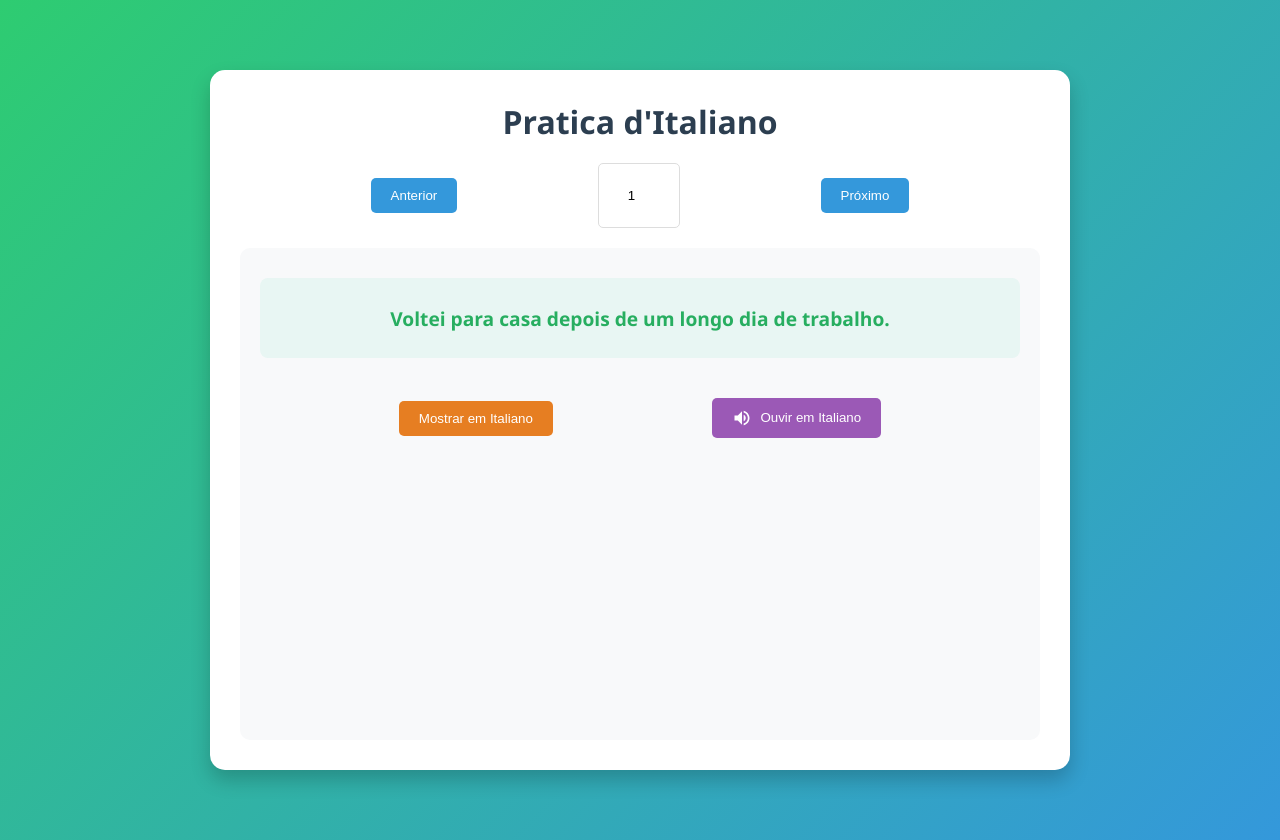
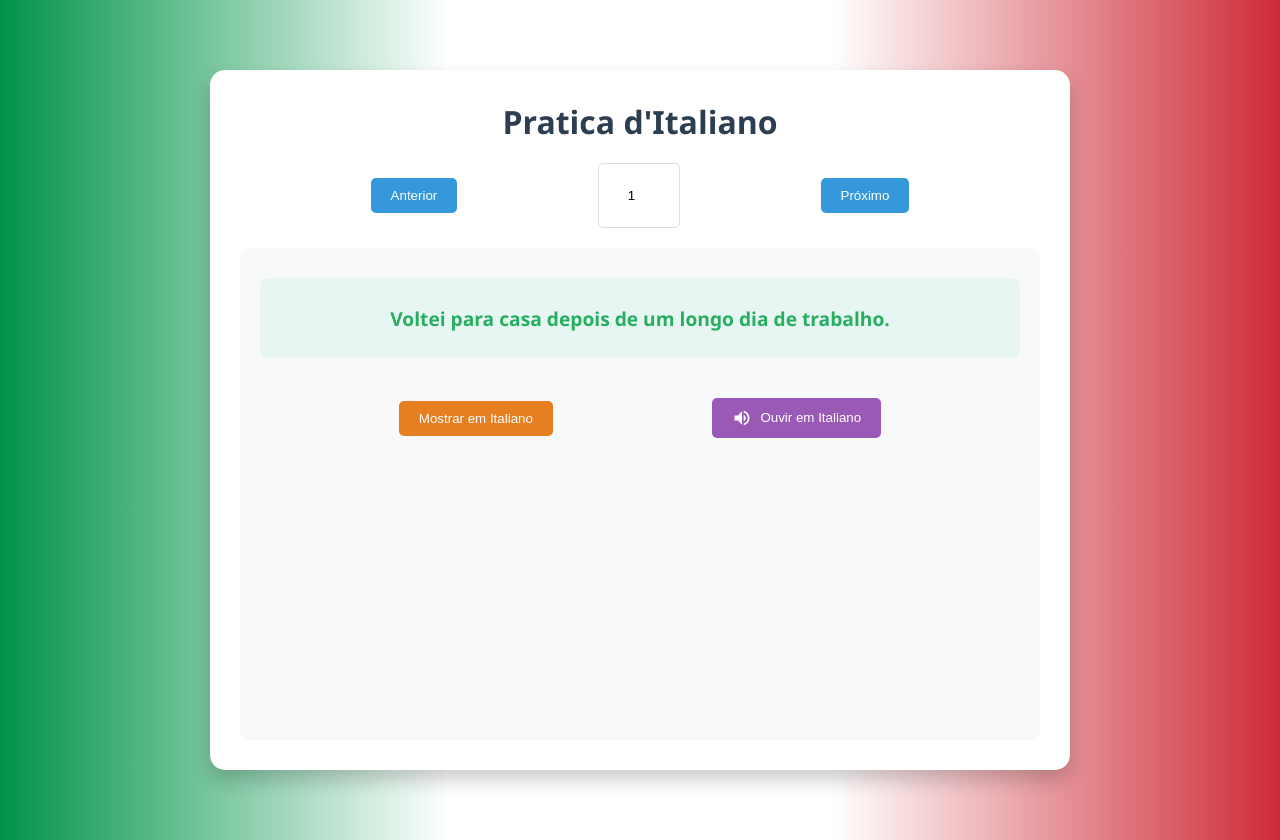
Before and after one commit to lhostrovski/Italiano, a Flask app: page / in a window 1280 px wide. Run offline with Flask 3, Linux system fonts and the light colour scheme.

Commit message:
Update index.html

```diff
--- a/Italiano/web_italiano/templates/index.html
+++ b/Italiano/web_italiano/templates/index.html
@@ -3,11 +3,12 @@
 <head>
     <meta charset="UTF-8">
     <meta name="viewport" content="width=device-width, initial-scale=1.0">
+    <link rel="icon" href="https://flagicons.lipis.dev/flags/4x3/it.svg" type="image/svg+xml">
     <title>Pratica d'Italiano</title>
     <style>
         body {
             font-family: 'Segoe UI', Tahoma, Geneva, Verdana, sans-serif;
-            background: linear-gradient(135deg, #2ecc71, #3498db);
+            background: linear-gradient(to right, rgb(0,147,72), white 35%, white 65%, rgb(206,43,55));
             min-height: 100vh;
             margin: 0;
             padding: 20px;
```
